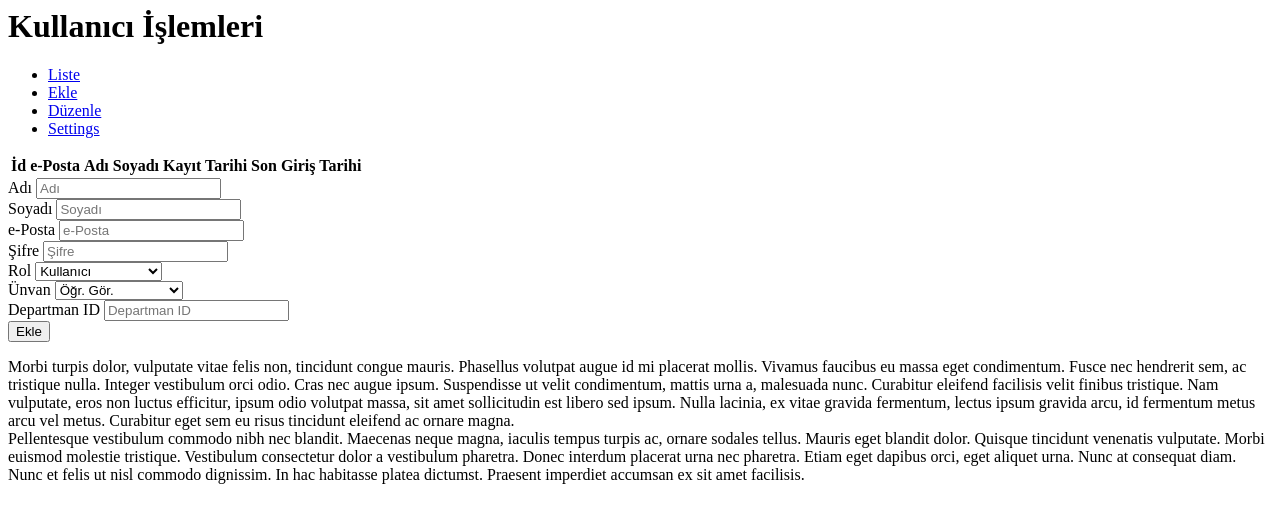
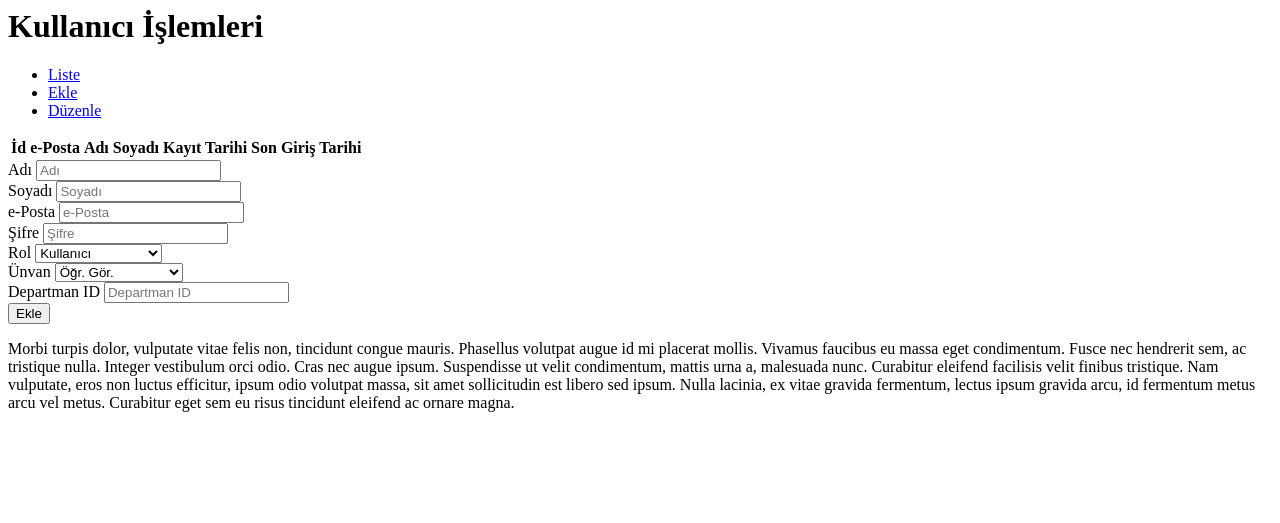
Before and after one commit to GiresunTBMYOBilgisayarProgramciligi/schedulemaker, a PHP site: template App/Views/admin/pages/users.php in a window 1280 px wide. Shown: the top 523 px of the page. Run offline with PHP 8.4, Linux system fonts and the light colour scheme; the template is opened without the code that fills it, so the values that code supplies are empty.

Commit message:
admin/users sayfası düzenlendi

```diff
--- a/App/Views/admin/pages/users.php
+++ b/App/Views/admin/pages/users.php
@@ -37,11 +37,6 @@
                                     <a class="nav-link" id="user-action-edit-tab" data-toggle="pill"
                                        href="#user-action-edit-tabContent" role="tab"
                                        aria-controls="custom-tabs-four-messages" aria-selected="false">Düzenle</a>
-                                </li>
-                                <li class="nav-item">
-                                    <a class="nav-link" id="custom-tabs-four-settings-tab" data-toggle="pill"
-                                       href="#custom-tabs-four-settings" role="tab"
-                                       aria-controls="custom-tabs-four-settings" aria-selected="false">Settings</a>
                                 </li>
                             </ul>
                         </div>
@@ -122,7 +117,6 @@
                                         <button type="submit" class="btn btn-primary">Ekle</button>
                                     </form>
                                 </div>
-
                                 <div class="tab-pane fade" id="user-action-edit-tabContent" role="tabpanel"
                                      aria-labelledby="user-action-edit-tab">
                                     Morbi turpis dolor, vulputate vitae felis non, tincidunt congue mauris. Phasellus
@@ -134,16 +128,6 @@
                                     Nulla lacinia, ex vitae gravida fermentum, lectus ipsum gravida arcu, id fermentum
                                     metus arcu vel metus. Curabitur eget sem eu risus tincidunt eleifend ac ornare
                                     magna.
-                                </div>
-                                <div class="tab-pane fade" id="custom-tabs-four-settings" role="tabpanel"
-                                     aria-labelledby="custom-tabs-four-settings-tab">
-                                    Pellentesque vestibulum commodo nibh nec blandit. Maecenas neque magna, iaculis
-                                    tempus turpis ac, ornare sodales tellus. Mauris eget blandit dolor. Quisque
-                                    tincidunt venenatis vulputate. Morbi euismod molestie tristique. Vestibulum
-                                    consectetur dolor a vestibulum pharetra. Donec interdum placerat urna nec pharetra.
-                                    Etiam eget dapibus orci, eget aliquet urna. Nunc at consequat diam. Nunc et felis ut
-                                    nisl commodo dignissim. In hac habitasse platea dictumst. Praesent imperdiet
-                                    accumsan ex sit amet facilisis.
                                 </div>
                             </div>
                         </div>
```
